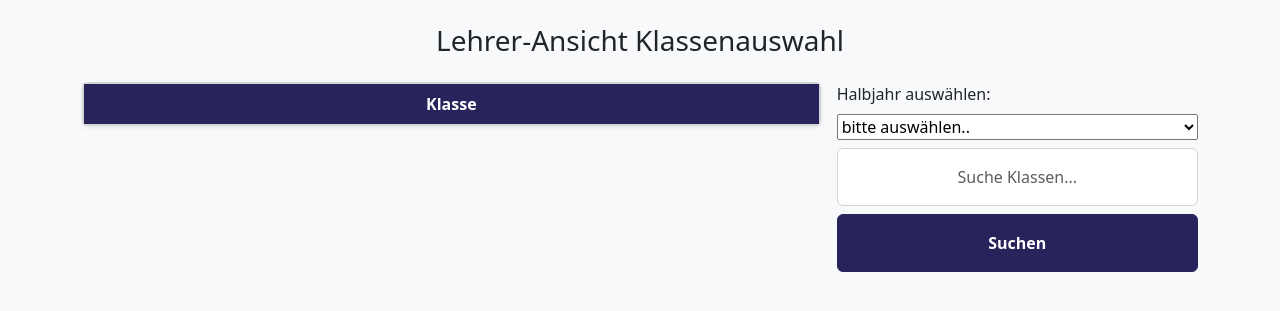
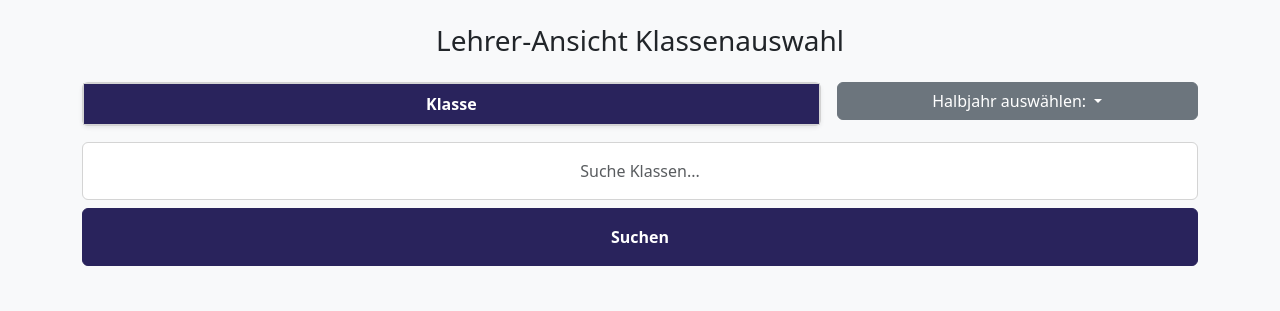
Before and after one commit to nino2634/klassenlisten-digitalisierung, a Flask app: page /teacherView in a window 1280 px wide. Shown: the top 311 px of the page. Run offline with Flask 3, Linux system fonts and the light colour scheme; the visitor is signed in with stand-in values (Sample User, id 1); lists and menus that the app fills with data are empty; parts of the project's set-up code (start-up, migrations or seed data) failed here and were passed over.

Commit message:
added dropdown

```diff
--- a/templates/teacherView.html
+++ b/templates/teacherView.html
@@ -32,15 +32,17 @@
         </div>
       </div>
 
-      <div class="col-lg-4 col-12 d-flex flex-column gap-2">
-        <label for="halfYear">Halbjahr auswählen:</label>
-        <select id="halfYear" name="halfYear">
-          <option value="choose">bitte auswählen..</option>
-          <option value="1.Hj">1. Halbjahr</option>
-          <option value="2.Hj">2. Halbjahr</option>
-        </select>
-      <div>
-
+      <div class="dropdown col-lg-4 col-12 d-flex flex-column gap-2">
+        <button class="btn btn-secondary dropdown-toggle" type="button" data-bs-toggle="dropdown" aria-expanded="false">
+          Halbjahr auswählen:
+        </button>
+        <ul class="dropdown-menu dropdown-menu-dark">
+          <li><a class="dropdown-item active" >Bitte auswählen...</a></li>
+          <li><hr class="dropdown-divider"></li>
+          <li><a class="dropdown-item">1. Halbjahr</a></li>
+          <li><a class="dropdown-item">2. Halbjahr</a></li>
+        </ul>
+      </div>
 
       <div class="col-12 flex-column gap-2">
         <form id="searchForm">
```
